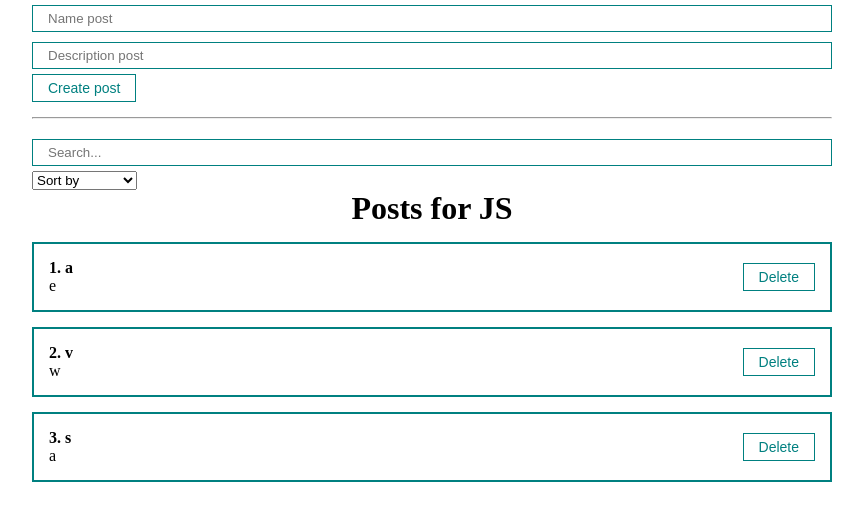
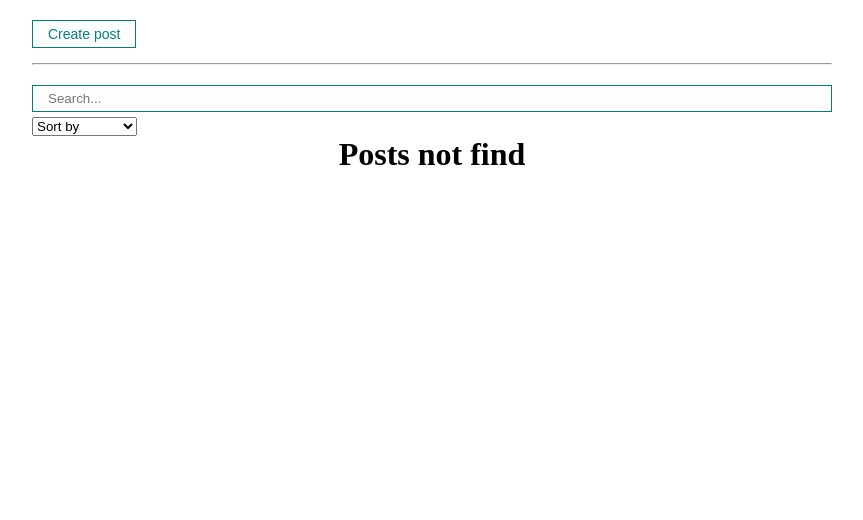
Before and after one commit to Whites4I/first_project_with_react, a React (Create React App) app: page / in a window 1280 px wide. Shown: the top 520 px of the page, without its empty margins (208-1071 px from the left). Built offline with nearby package versions, Linux system fonts and the light colour scheme.

Commit message:
Add modal page

```diff
--- a/package.json
+++ b/package.json
@@ -9,6 +9,7 @@
     "react": "^18.2.0",
     "react-dom": "^18.2.0",
     "react-scripts": "5.0.1",
+    "react-transition-group": "^4.4.5",
     "web-vitals": "^2.1.4"
   },
   "scripts": {
--- a/src/App.js
+++ b/src/App.js
@@ -2,68 +2,58 @@
 import "./styles/App.css";
 import PostList from "./components/PostList";
 import PostForm from "./components/PostForm";
-import MySelect from "./components/UI/select/MySelect";
-import MyInput from "./components/UI/input/MyInput";
+import PostFilter from "./components/PostFilter";
+import MyModal from "./components/UI/MyModal/MyModal";
+import MyButton from "./components/UI/button/MyButton";
 
 function App() {
-  const [posts, setPosts] = useState([
-    { id: 1, title: "a", body: "e" },
-    { id: 2, title: "v", body: "w" },
-    { id: 3, title: "s", body: "a" },
-  ]);
-
-  const [selectedSort, setSelectedSort] = useState("");
-  const [searchQuery, setSearchQuery] = useState("");
+  const [posts, setPosts] = useState([]);
+  const [modal, setModal] = useState(false);
+  const [filter, setFilter] = useState({ sort: "", query: "" });
 
   const sortedPosts = useMemo(() => {
-    if (selectedSort) {
+    if (filter.sort) {
       return [...posts].sort((a, b) =>
-        a[selectedSort].localeCompare(b[selectedSort])
+        a[filter.sort].localeCompare(b[filter.sort])
       );
     }
     return posts;
-  }, [selectedSort, posts]);
+  }, [filter.sort, posts]);
+
+  const sortedAndSearchPosts = useMemo(() => {
+    return sortedPosts.filter((post) =>
+      post.title.toLocaleLowerCase().includes(filter.query)
+    );
+  }, [filter.query, sortedPosts]);
 
   const createPost = (newPost) => {
     setPosts([...posts, newPost]);
+    setModal(false);
   };
 
   const removePost = (post) => {
     setPosts(posts.filter((i) => i.id !== post.id));
   };
 
-  const sortPosts = (sort) => {
-    setSelectedSort(sort);
-  };
-
   return (
     <div className='App'>
-      <PostForm create={createPost} />
+      <MyButton style={{ marginTop: 20 }} onClick={() => setModal(true)}>
+        Create post
+      </MyButton>
+
+      <MyModal visible={modal} setVisible={setModal}>
+        <PostForm create={createPost} />
+      </MyModal>
+
       <hr style={{ margin: "15px 0" }} />
-      <MyInput
-        value={searchQuery}
-        onChange={(e) => setSearchQuery(e.target.value)}
-        placeholder='Search...'
+
+      <PostFilter filter={filter} setFilter={setFilter} />
+
+      <PostList
+        remove={removePost}
+        posts={sortedAndSearchPosts}
+        title='Posts for JS'
       />
-      <MySelect
-        value={selectedSort}
-        onChange={sortPosts}
-        defaultValue='Sort by'
-        option={[
-          { value: "title", name: "by name" },
-          { value: "body", name: "by description" },
-        ]}
-      />
-
-      {posts.length ? (
-        <PostList
-          remove={removePost}
-          posts={sortedPosts}
-          title='Posts for JS'
-        />
-      ) : (
-        <h1 style={{ textAlign: "center" }}>Posts not find</h1>
-      )}
     </div>
   );
 }
--- /dev/null
+++ b/src/components/PostFilter.jsx
@@ -0,0 +1,29 @@
+import React from "react";
+import MyInput from "./UI/input/MyInput";
+import MySelect from "./UI/select/MySelect";
+
+const PostFilter = ({ filter, setFilter }) => {
+  return (
+    <div>
+      <MyInput
+        value={filter.query}
+        onChange={(e) => setFilter({ ...filter, query: e.target.value })}
+        placeholder='Search...'
+      />
+
+      <MySelect
+        value={filter.sort}
+        onChange={(selectedSort) =>
+          setFilter({ ...filter, sort: selectedSort })
+        }
+        defaultValue='Sort by'
+        option={[
+          { value: "title", name: "by name" },
+          { value: "body", name: "by description" },
+        ]}
+      />
+    </div>
+  );
+};
+
+export default PostFilter;
--- a/src/components/PostList.jsx
+++ b/src/components/PostList.jsx
@@ -2,6 +2,10 @@
 import PostItem from "./PostItem";
 
 function PostList({ posts, title, remove }) {
+  if (!posts.length) {
+    return <h1 style={{ textAlign: "center" }}>Posts not find</h1>;
+  }
+
   return (
     <div>
       <h1 style={{ textAlign: "center" }}>{title}</h1>
--- /dev/null
+++ b/src/components/UI/MyModal/MyModal.jsx
@@ -0,0 +1,20 @@
+import React from "react";
+import cl from "./MyModal.module.css";
+
+const MyModal = ({ children, visible, setVisible }) => {
+  const rootClasses = [cl.myModal];
+
+  if (visible) {
+    rootClasses.push(cl.active);
+  }
+
+  return (
+    <div className={rootClasses.join(" ")} onClick={() => setVisible(false)}>
+      <div className={cl.myModalContent} onClick={(e) => e.stopPropagation()}>
+        {children}
+      </div>
+    </div>
+  );
+};
+
+export default MyModal;
--- /dev/null
+++ b/src/components/UI/MyModal/MyModal.module.css
@@ -0,0 +1,19 @@
+.myModal {
+  position: fixed;
+  inset: 0;
+  display: none;
+  background: rgba(0, 0, 0, 0.4);
+}
+
+.myModalContent {
+  padding: 25px;
+  background: white;
+  border-radius: 16px;
+  min-width: 250px;
+}
+
+.myModal.active {
+  display: flex;
+  justify-content: center;
+  align-items: center;
+}
```
Also changed, not shown: 1 other file (tests, documents, lock files or other folders).
